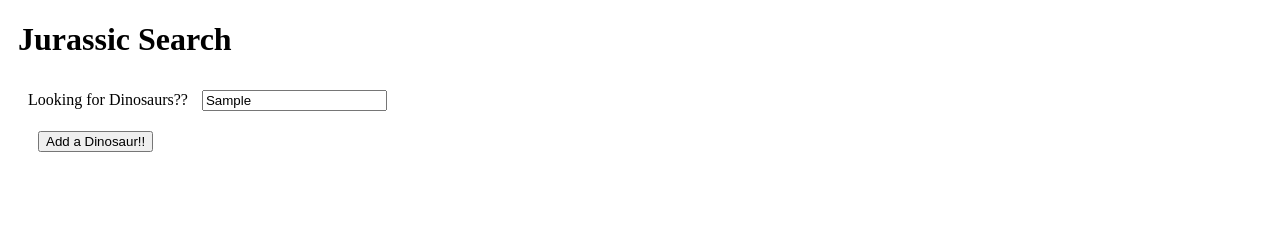
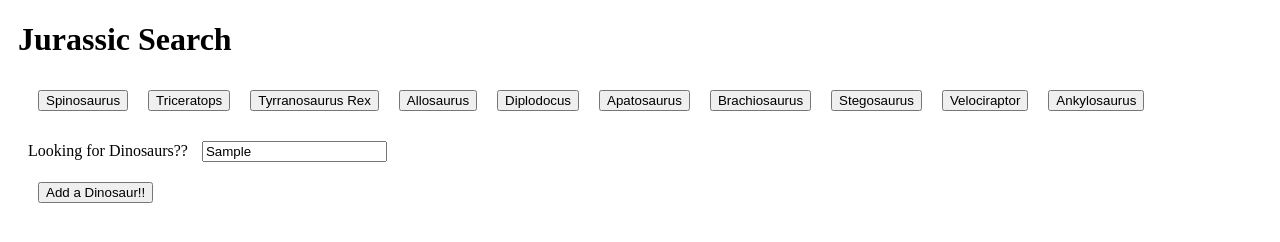
Before and after one commit to Corry104/GifTastic, a plain HTML site: page index.html in a window 1280 px wide. Both pictures are taken after typing "Sample" into the empty fields and a click on the button "Add a Dinosaur!!". Drawn offline with nearby package versions, Linux system fonts and the light colour scheme; no server answers.

Commit message:
final changes

```diff
--- a/index.html
+++ b/index.html
@@ -19,30 +19,46 @@
     <div class="container">
       <h1>Jurassic Search</h1>
 
+      <div id="dinoView"></div>
       <form id="dino-form">
-      <label for="dino-input">Looking for Dinosaurs??</label>
+        <label for="dinoInput">Looking for Dinosaurs??</label>
         <input type="text" id="dinoInput"><br>
 
         <!-- Button triggers new Dino to be added -->
         <button type="button" class="btn btn-light" id="addDino"> Add a Dinosaur!! </button>
       </form>
 
+      <div class="row"></div>
+
 
       <script src="https://cdnjs.cloudflare.com/ajax/libs/jquery/3.2.1/jquery.min.js"></script>
       <script type="text/javascript">
 
-      var dinoNames = ["Dysalotosaurus", "Rhodanosaurus", "Tirranosaurus Rex", "Aristosaurus", "Tapinocephalus", "Neuquenraptor", "Ratchasimasaurus", "Diabloceratops", "Velociraptor", "Rajasaurus"];
+      var dinoNames = ["Spinosaurus", "Triceratops", "Tyrranosaurus Rex", "Allosaurus", "Diplodocus", "Apatosaurus", "Brachiosaurus", "Stegosaurus", "Velociraptor", "Ankylosaurus"];
 
-      function displayGif() {
+        renderButtons();
 
-        var topic = $(this).attr("data-topic");
+        function renderButtons() {
+          $("#dinoView").empty();
+          for (var i = 0; i < dinoNames.length; i++) {
+          var a = $("<button>");
+          a.addClass("animal");
+          a.attr("data-name", dinoNames[i]);
+          a.text(dinoNames[i]);
+          $("#dinoView").append(a);
         }
+
+
 
         $("#addDino").on("click", function (event) {
           event.preventDefault();
 
-        var queryUrl = "https://api.giphy.com/v1/gifs/search?q=" + topic + "&api_key=VmUG58HBoWRa67btKgQk1opacsJJDyQy&limit=10";
+          var userDino = $("#dinoInput").val().trim();
 
+          if (!dinoNames.includes(userDino) && userDino !== "") {dinoNames.push(userDino);}
+
+
+            var queryUrl = "https://api.giphy.com/v1/gifs/search?q=" + userDino + "&api_key=VmUG58HBoWRa67btKgQk1opacsJJDyQy&limit=10";
             console.log(queryUrl);
 
             $.ajax({
@@ -50,27 +66,30 @@
               method: "GET"
             }).then(function (response) {
 
+              console.log(response);
+
               for (var i = 0; i < response.data.length; i++) {
-          var dinoDiv$ = $("<div class= 'col-md-2 img-fluid pull-left text-center'>");
 
+              var dinoRating = $("<h1>").text("Rated: " + response.data[i].rating);
+              var dinoDiv = $("<div class= 'col-md-2 img-fluid pull-left text-center'>");
               var animalImg = $("<img>");
-          var dinoRating = $("<h1>").text(response.data[i].rating);
+
+              $(animalImg).attr("src", response.data[i].images.original_still);
+              animalImg.addClass("gif");
               var dinoImgGif = $(animalImg).attr("data-moving", response.data[i].image_original.url);
               var dinoImgStill = $(animalImg).attr("data-still", response.data[i].images.original_still.url);
 
-          $(animalImg).attr("src", response.data[i].images.original_still);
+
+              dinoDiv.append(dinoRating, animalImg);
+              $(".row").prepend(dinoDiv);
+              }
 
 
-
-
-
-          }
             });
 
           });
 
-
-
+        };
 
 
 
@@ -78,3 +97,4 @@
 
     </div>
   </body>
+</html>
```
Also changed, not shown: app.js (deleted). Lines whose indentation alone changed are shown as unchanged.
